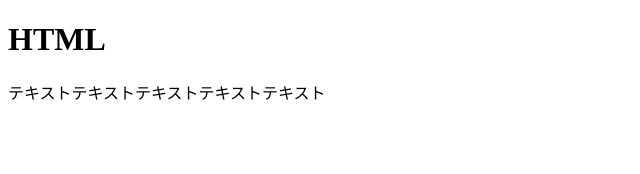
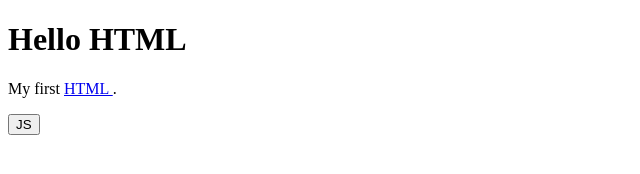
Before and after one commit to serizawa-T/http-server-exercise, a plain HTML site: page index.html in a window 1280 px wide. Shown: the whole page, without its empty margins (0-640 px from the left). Drawn offline with Linux system fonts and the light colour scheme.

Commit message:
Update HTML

```diff
--- a/index.html
+++ b/index.html
@@ -5,9 +5,22 @@
     <meta http-equiv="X-UA-Compatible" content="IE=edge">
     <meta name="viewport" content="width=device-width, initial-scale=1.0">
     <title>HTML</title>
+    <link rel="stylesheet" href="style.css">
 </head>
+<script>
+  function clickHandler() {
+
+  }
+</script>
 <body>
-    <h1>HTML</h1>
-    <p>テキストテキストテキストテキストテキスト</p>
+    <h1>Hello HTML</h1>
+    <p>
+        My first
+        <a href="https://html.spec.whatwg.org">
+            HTML
+        </a>.
+    </p>
+    <button onclick="clickHandler()">JS</button>
+  <div id="box"></div>
 </body>
 </html>
```
